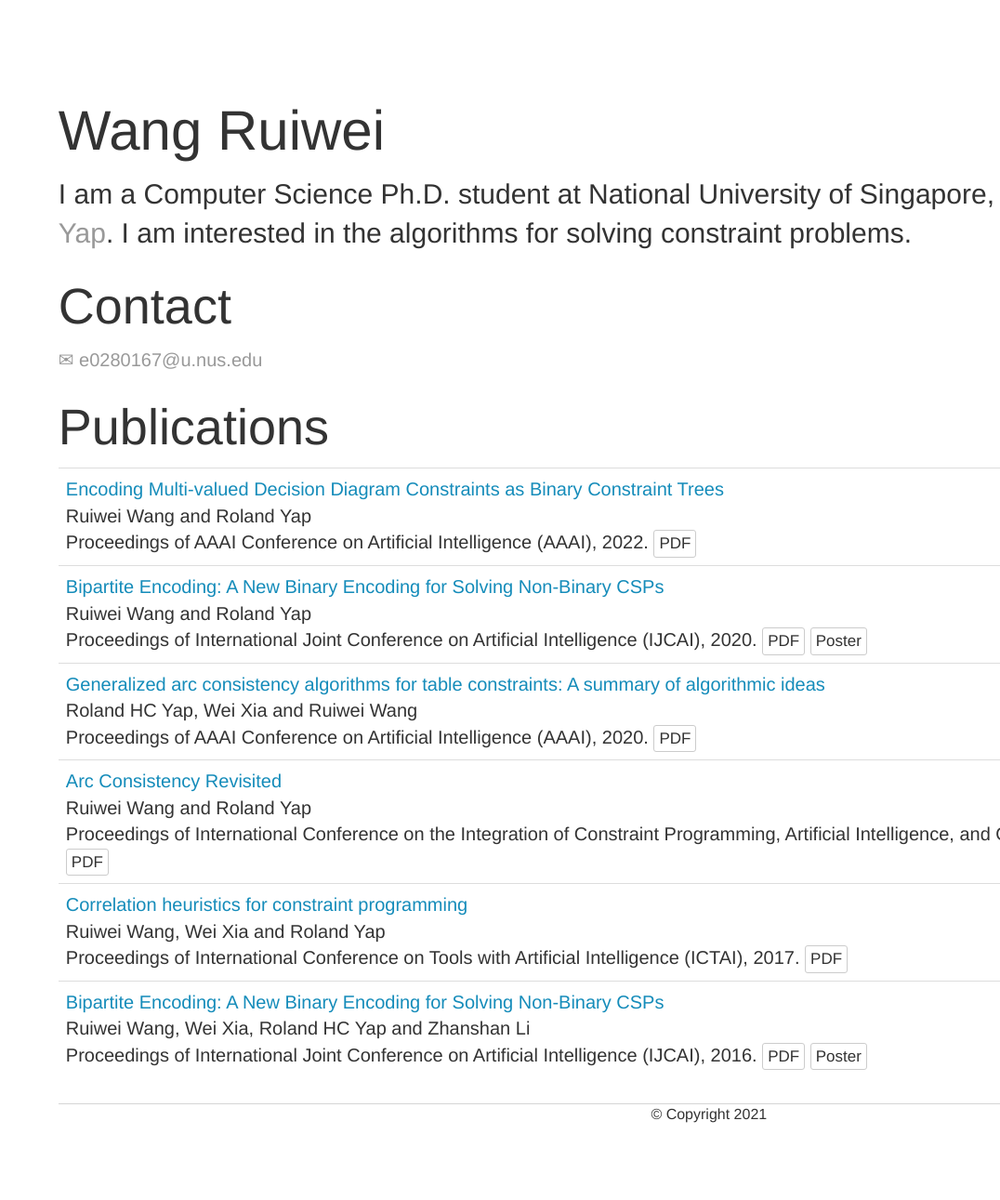
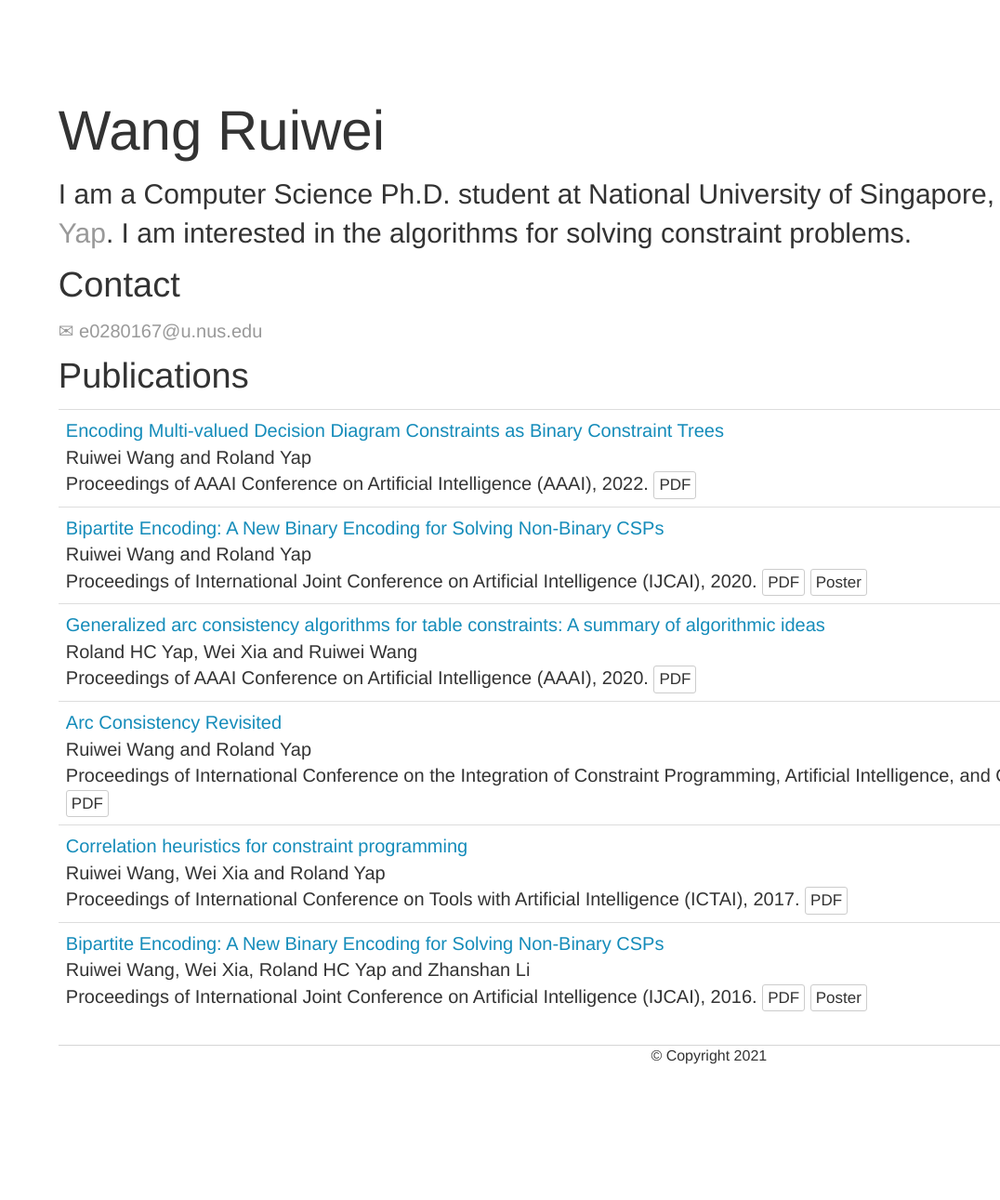
Before and after one commit to WangRuiwei/WangRuiwei.github.io, a Jekyll site: the page built from index.html, in a window 1280 px wide. Shown: the whole page at 93% size, without its empty margins (204-1280 px from the left). Built offline with Jekyll 4.4.1, drawn with Linux system fonts in a browser that asks for light colours; after the commit the page ends 1228 px from its top, so only the background shows below that.

```diff
--- a/index.html
+++ b/index.html
@@ -7,10 +7,10 @@ title: Wang Ruiwei
 <h1>Wang Ruiwei</h1>
 <p>I am a Computer Science Ph.D. student at National University of Singapore, advised by <a href="http://www.comp.nus.edu.sg/~ryap/"><span class="s2">Prof. Roland Yap</span></a>. I am interested in the algorithms for solving constraint problems.</p>
 
-<h2>Contact</h2>
+<h4>Contact</h4>
 <a href="mailto:e0280167@u.nus.edu"><span class="s2"> <span>&#9993;</span> e0280167@u.nus.edu</span></a>
 
-<h2>Publications</h2>
+<h4>Publications</h4>
 <table class="table">
 <tbody>
 <tr>
```
